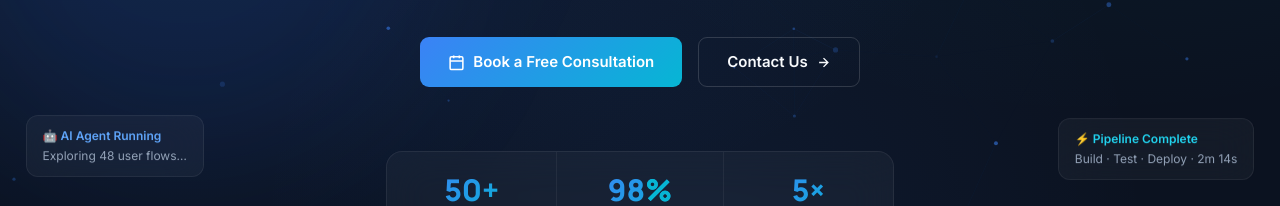
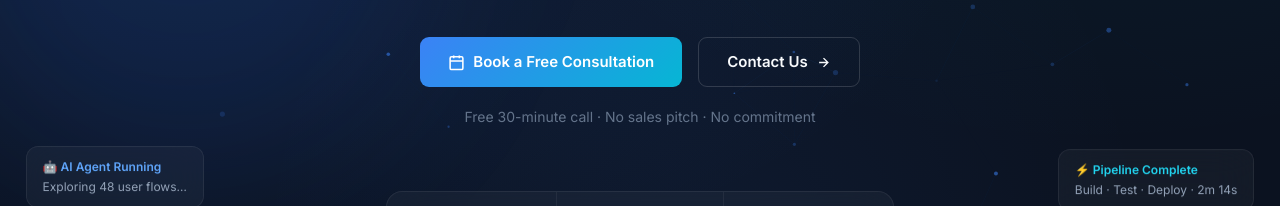
Before and after one commit to Hexura-Code/hexura-tech-website, a website: page index.html in a window 1280 px wide. Shown: the part 587-793 px from the top of the page. Drawn offline with Linux system fonts and the light colour scheme.

Commit message:
Add reassurance microcopy to hero CTAs
Real gap found while reviewing homepage trust signals: the dedicated
Book a Call section (further down the page) has 3 full reassurance
cards next to its CTA, but the hero — the highest-traffic spot on
the page — had none next to its primary CTA buttons.

- Added 'Free 30-minute call · No sales pitch · No commitment' right
  below the hero CTAs, matching the tone already used in the Book
  section ('no sales pitch, just straight talk')
- Placed between the buttons and the stats bar so it reinforces the
  ask at the exact decision point, not buried lower on the page

Considered a duplicate 'Why Hexura Tech' commitments section first —
found the site already has a thorough 8-card version of that, so
skipped it as redundant rather than adding for its own sake.

Co-Authored-By: Claude Opus 4.8 <noreply@anthropic.com>

```diff
--- a/index.html
+++ b/index.html
@@ -182,6 +182,11 @@
           </svg>
         </a>
       </div>
+
+      <!-- Reassurance microcopy -->
+      <p class="text-slate-500 text-sm mt-5 reveal" style="transition-delay:.3s">
+        Free 30-minute call · No sales pitch · No commitment
+      </p>
 
       <!-- Stats -->
       <div class="inline-grid grid-cols-3 gap-0 mt-16 glass rounded-2xl overflow-hidden reveal" style="transition-delay:.34s">
```
